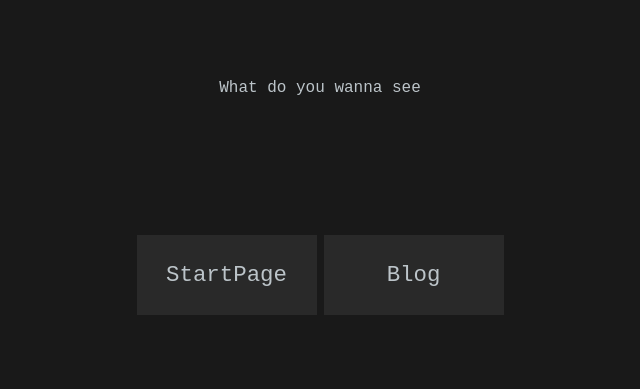
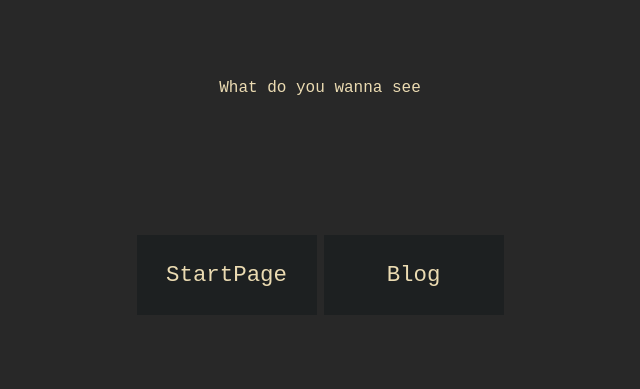
Before and after one commit to zrchxx/zrchxx.github.io, a plain HTML site: page index.html in a window 1280 px wide. Shown: the part 214-603 px from the top of the page, without its empty margins (320-960 px from the left). Drawn offline with Linux system fonts and the light colour scheme; a web font is replaced by a local one.

Commit message:
change colors

```diff
--- a/style.css
+++ b/style.css
@@ -1,15 +1,17 @@
 @import url('https://fonts.googleapis.com/css2?family=Iosevka:wght@400;500&display=swap');
 :root {
 	--font: "Iosevka", monospace;
-  --background: #191919;
-  --background_alt: #292929;
-  --foreground: #BCC4C9;
-  --red: #D18F8F;
-  --green: #BEE1AD;
-  --blue: #A5B4CB;
-  --orange: #CEB188;
-  --violet: #C49EC4;
-  --accent: var(--blue);
+  --background: #282828;
+  --background_alt: #1d2021;
+  --foreground: #ebdbb2;
+  --red: #fb4934;
+  --green: #b8bb26;
+  --yellow: #fabd2f;
+  --blue: #83a598;
+  --purple: #d3869b;
+  --aqua: #8ec07c;
+  --orange: #fe8019;
+  --accent: var(--green);
   --grid_columns: 2;
   --grid_rows: 1;
 }
```
